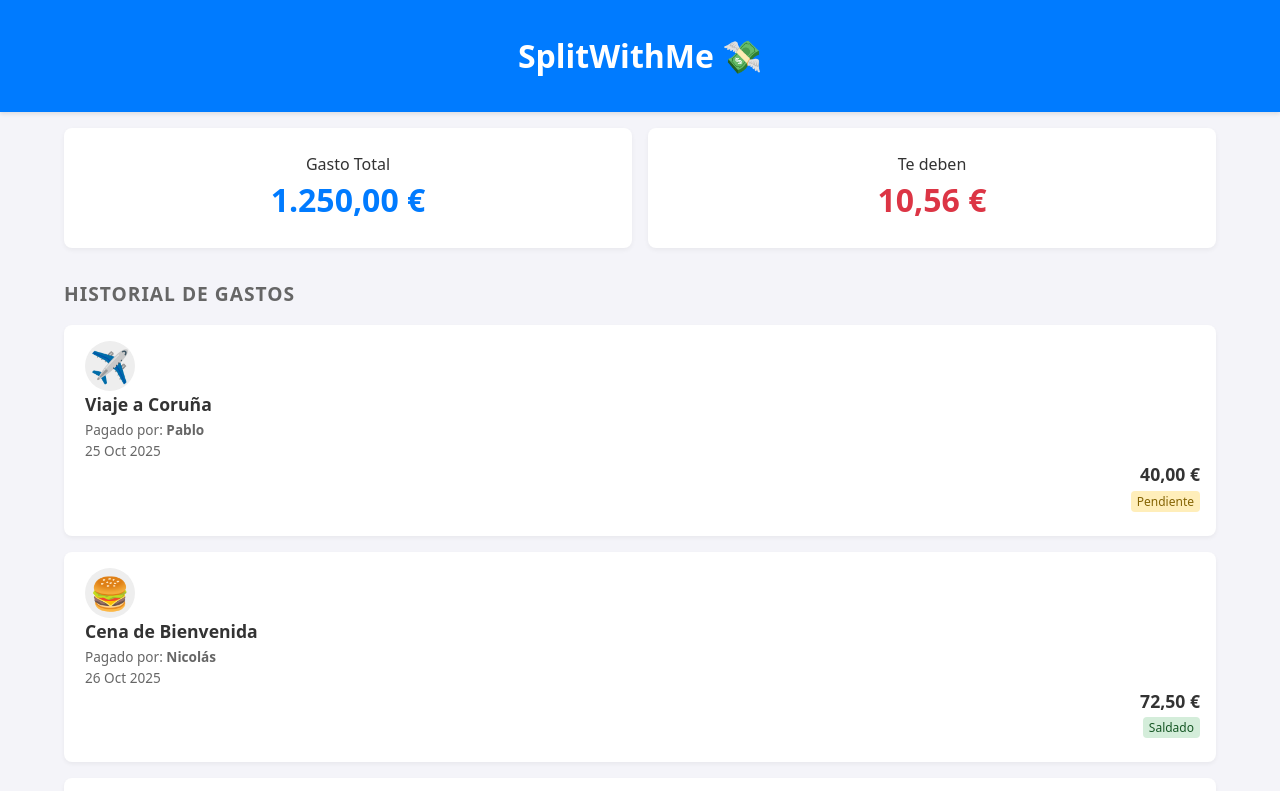
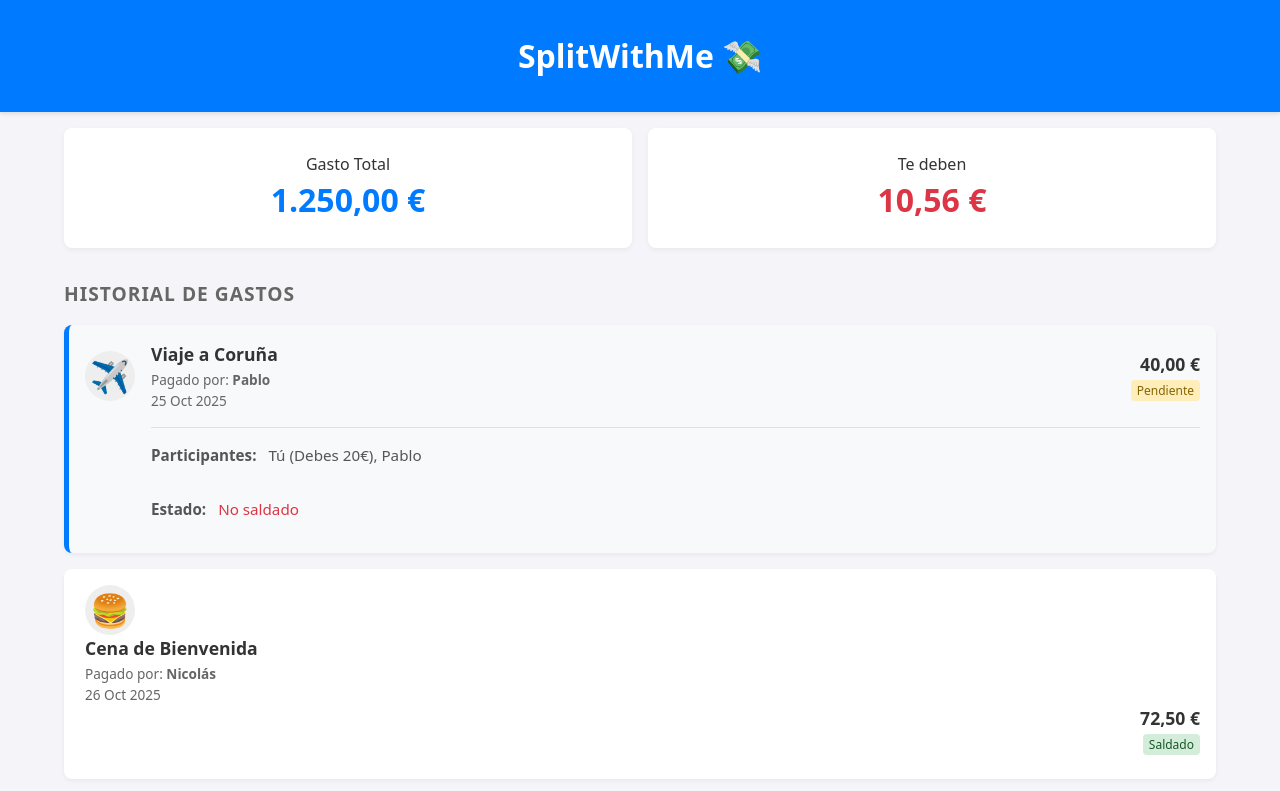
Before and after one commit to pablofernandezz/hmi-web-app, a plain HTML site: page index.html in a window 1280 px wide. Shown: the top 791 px of the page. Drawn offline with Linux system fonts and the light colour scheme.

Commit message:
Actualizado página principal

```diff
--- a/index.html
+++ b/index.html
@@ -31,7 +31,9 @@
         <section class="expenses-list" aria-labelledby="expenses-title">
             <h2 id="expenses-title">Historial de Gastos</h2>
 
-            <article class="expense-card">
+            <article class="expense-card expanded">
+
+                <div class="card-summary">
                     <div class="expense-icon" aria-hidden="true">✈️</div>
                     <div class="expense-details">
                         <h3>Viaje a Coruña</h3>
@@ -42,6 +44,20 @@
                         <span class="price">40,00 €</span>
                         <span class="status pending">Pendiente</span>
                     </div>
+                </div>
+
+                <div class="card-details">
+                    <hr class="separator">
+                    <div class="detail-row">
+                        <span class="label">Participantes:</span>
+                        <span>Tú (Debes 20€), Pablo</span>
+                    </div>
+                    <br> <div class="detail-row">
+                        <span class="label">Estado:</span>
+                        <span style="color: var(--danger)">No saldado</span>
+                    </div>
+                </div>
+
             </article>
 
             <article class="expense-card">
```
Lines whose indentation alone changed are shown as unchanged.
